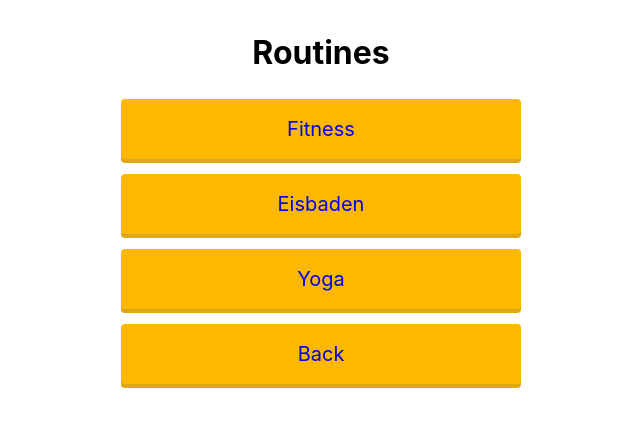
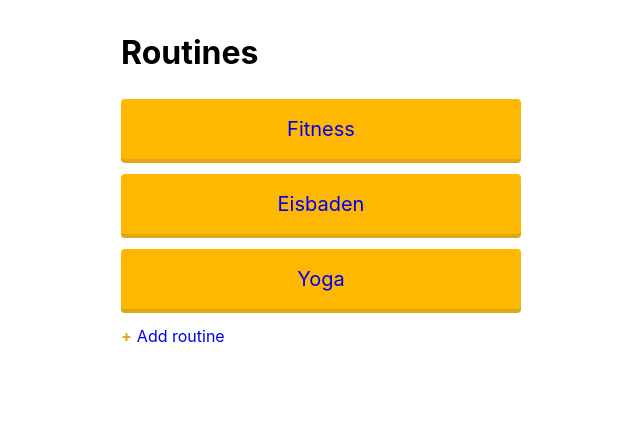
Before and after one commit to Malwine/routines, a React (Vite) app: page /routines in a window 1280 px wide. Shown: the top 426 px of the page, without its empty margins (319-959 px from the left). Built offline with nearby package versions, Linux system fonts and the light colour scheme.

Commit message:
Add a newRoutine route and addNew component

```diff
--- /dev/null
+++ b/src/components/AddNew.tsx
@@ -0,0 +1,17 @@
+import styles from "../styles/AddNew.module.css";
+import { Link } from "react-router-dom";
+
+
+interface Props {
+  children: string;
+  route?: string;
+}
+
+const AddNew = ({ children, route }: Props) => {
+  return (
+    route ? <Link to={route} className={styles.addNew}><div className={styles.addPlus}>+</div>{children}</Link>
+          : <button className={"foo"}>{children}</button>
+    );
+  }
+
+export default AddNew;
--- a/src/main.tsx
+++ b/src/main.tsx
@@ -9,6 +9,7 @@ import Motivational from './routes/Motivational.tsx';
 import Routines, { loader as routinesLoader } from './routes/Routines.tsx';
 import Routine, { loader as routineLoader } from './routes/Routine.tsx';
 import Layout from './components/Layout.tsx';
+import NewRoutine from './routes/NewRoutine.tsx';
 
 const router = createBrowserRouter([
   {
@@ -31,7 +32,11 @@ const router = createBrowserRouter([
             path: ":routine",
             element: <Routine />,
             loader: routineLoader,
-
+          },
+          {
+            path: "new",
+            element: <NewRoutine />,
+            loader: routineLoader,
           }
         ]
       }
--- /dev/null
+++ b/src/routes/NewRoutine.tsx
@@ -0,0 +1,10 @@
+function NewRoutine() {
+  return (
+    <>
+      <h1>Create a new routine</h1>
+      <div>Under construction</div>
+    </>
+  )
+}
+
+export default NewRoutine
--- a/src/routes/Routine.tsx
+++ b/src/routes/Routine.tsx
@@ -1,6 +1,7 @@
 import { useLoaderData } from 'react-router-dom';
 import Button from '../components/Button';
 import data from '../data.json';
+import wrapperStyle from "../styles/Wrapper.module.css";
 
 interface Payload {
   data: { routine: string}
@@ -15,9 +16,13 @@ const Routine = () => {
   console.log(data);
   return (
     <div>
-      <h1>{data.routine}</h1>
-      <Button onClick={()=> {}}>Start</Button>
-      <Button onClick={()=> {}}>End</Button>
+      <h1>{data.routine }</h1>
+      <div className={wrapperStyle.button}>
+        <Button onClick={()=> {}}>Start</Button>
+      </div>
+      <div className={wrapperStyle.button}>
+        <Button onClick={()=> {}}>End</Button>
+      </div>
     </div>
   );
 };
--- a/src/routes/Routines.tsx
+++ b/src/routes/Routines.tsx
@@ -1,6 +1,8 @@
 import { Link, useLoaderData } from "react-router-dom";
 import styles from "../styles/Button.module.css";
+import wrapperStyle from "../styles/Wrapper.module.css";
 import data from "../data.json";
+import AddNew from "../components/AddNew";
 
 export async function loader() {
   return { routines: data.routines};
@@ -13,11 +15,12 @@ const Routines = () => {
     <div>
       <h1>Routines</h1>
         {routines.map((routine, index) => {
-          return <div className={styles.buttonWrapper}>
+          return <div className={wrapperStyle.button}>
                   <Link key={index} className={styles.primary} to={`/routines/${routine}`}>{routine}</Link>
                 </div>
         })}
-      <Link key={"back"} className={styles.primary} to={`/`}>Back</Link>
+      {/* <Link key="back" className={styles.primary} to={`/`}>Back</Link> */}
+      <AddNew route="/routines/new">Add routine</AddNew>
     </div>
   );
 };
--- /dev/null
+++ b/src/styles/AddNew.module.css
@@ -0,0 +1,14 @@
+.addNew {
+  text-decoration: none;
+}
+
+.addNew:visited {
+  color: #6B6B6B;
+}
+
+.addPlus {
+  color: #DEA718;
+  font-weight: bold;
+  display: inline;
+  margin-right: 5px;
+}
--- a/src/styles/Button.module.css
+++ b/src/styles/Button.module.css
@@ -5,10 +5,12 @@
   background: #FFB800;
   cursor: pointer;
   text-decoration: none;
+  text-align: center;
   display: block;
   width: 100%;
   box-shadow: 0px 4px 0px #DEA718;
   position: relative;
+  border: none;
 }
 
 .primary:hover {
@@ -20,8 +22,3 @@
   color: black;
   text-decoration: none;
 }
-
-.buttonWrapper {
-  margin-top: 15px;
-  margin-bottom: 15px;
-}
--- a/src/styles/Layout.module.css
+++ b/src/styles/Layout.module.css
@@ -1,5 +1,4 @@
 #layout {
   max-width: 400px;
   min-width: 400px;
-  text-align: center;
 }
--- /dev/null
+++ b/src/styles/Wrapper.module.css
@@ -0,0 +1,4 @@
+.button {
+  margin-top: 15px;
+  margin-bottom: 15px;
+}
```
